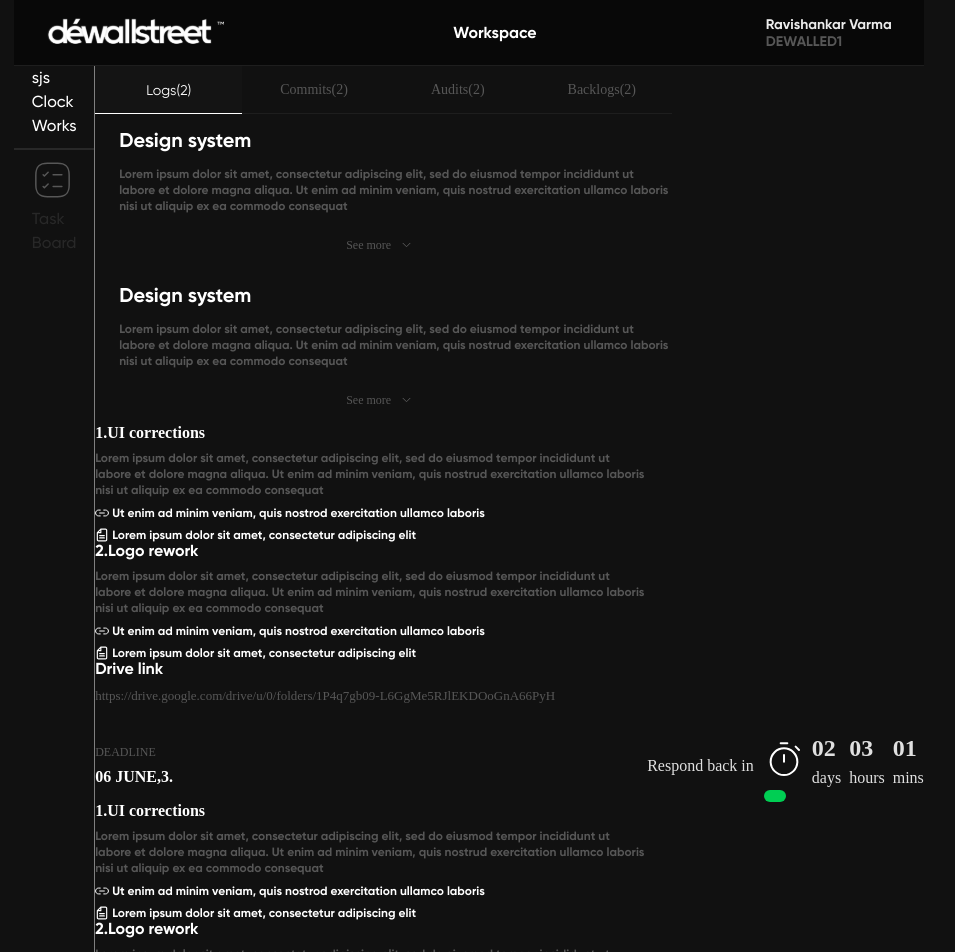
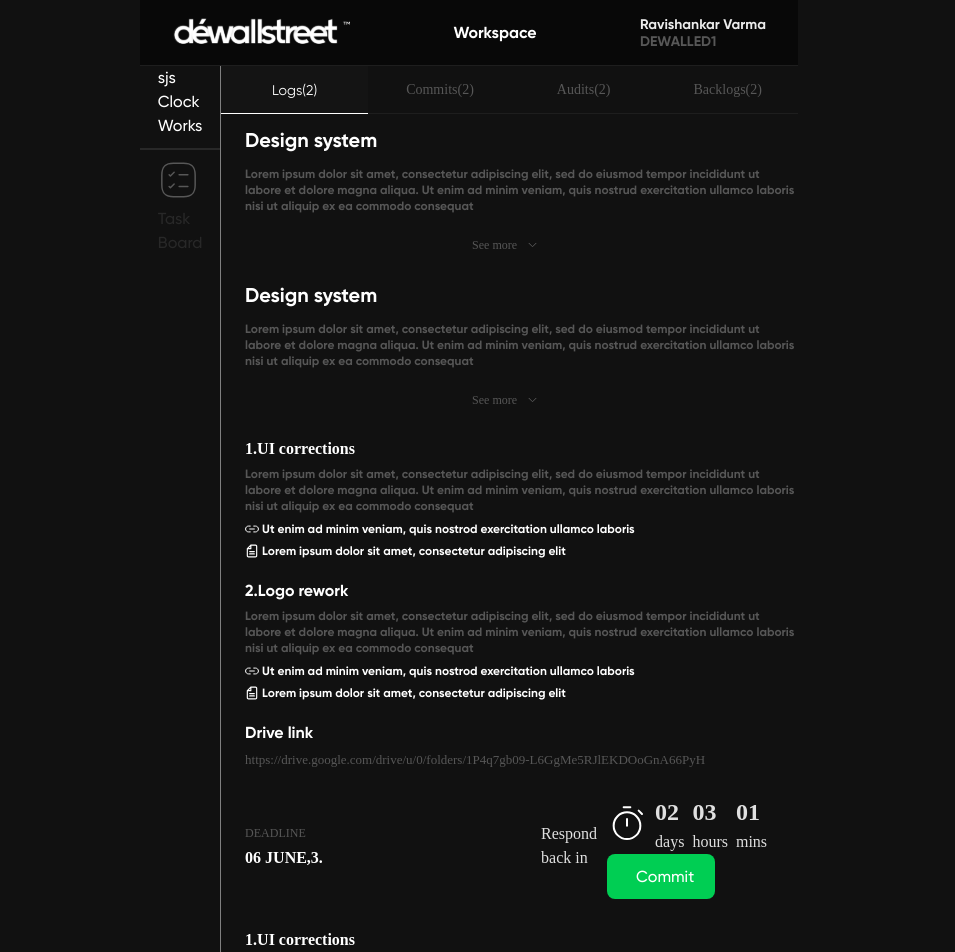
Before and after one commit to chieftain-defutura/Dewallstreet-Timesheet, a React (Vite) app: page /Taskpage in a window 1280 px wide. Shown: the top 952 px of the page, without its empty margins (171-1126 px from the left). Built offline with nearby package versions, Linux system fonts and the light colour scheme.

Commit message:
pull main

```diff
--- a/src/components/see more/seemore.css
+++ b/src/components/see more/seemore.css
@@ -142,5 +142,8 @@
 }
 .see_more {
   display: flex;
+  width: 570px;
   flex-direction: column;
+  padding: 16px 24px;
+  gap: 24px;
 }
--- a/src/components/see more/seemore.jsx
+++ b/src/components/see more/seemore.jsx
@@ -65,7 +65,9 @@ const Seeless = () => {
                     </div>
                   </div>
                   <div className="onclick_button">
-                    <Button />
+                    <Button variant="primary" size="medium">
+                      Commit
+                    </Button>
                   </div>
                 </div>
               </div>
```
